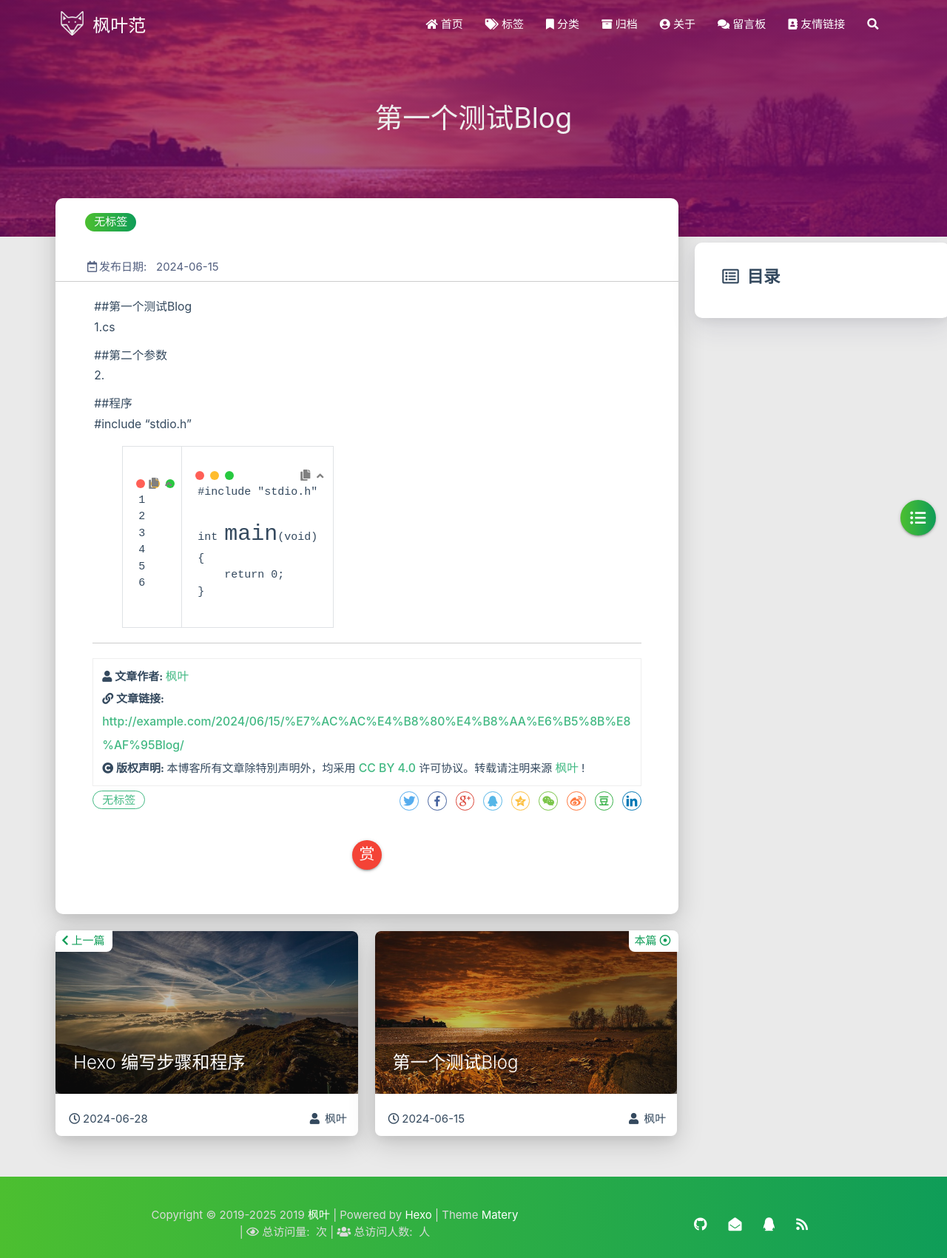
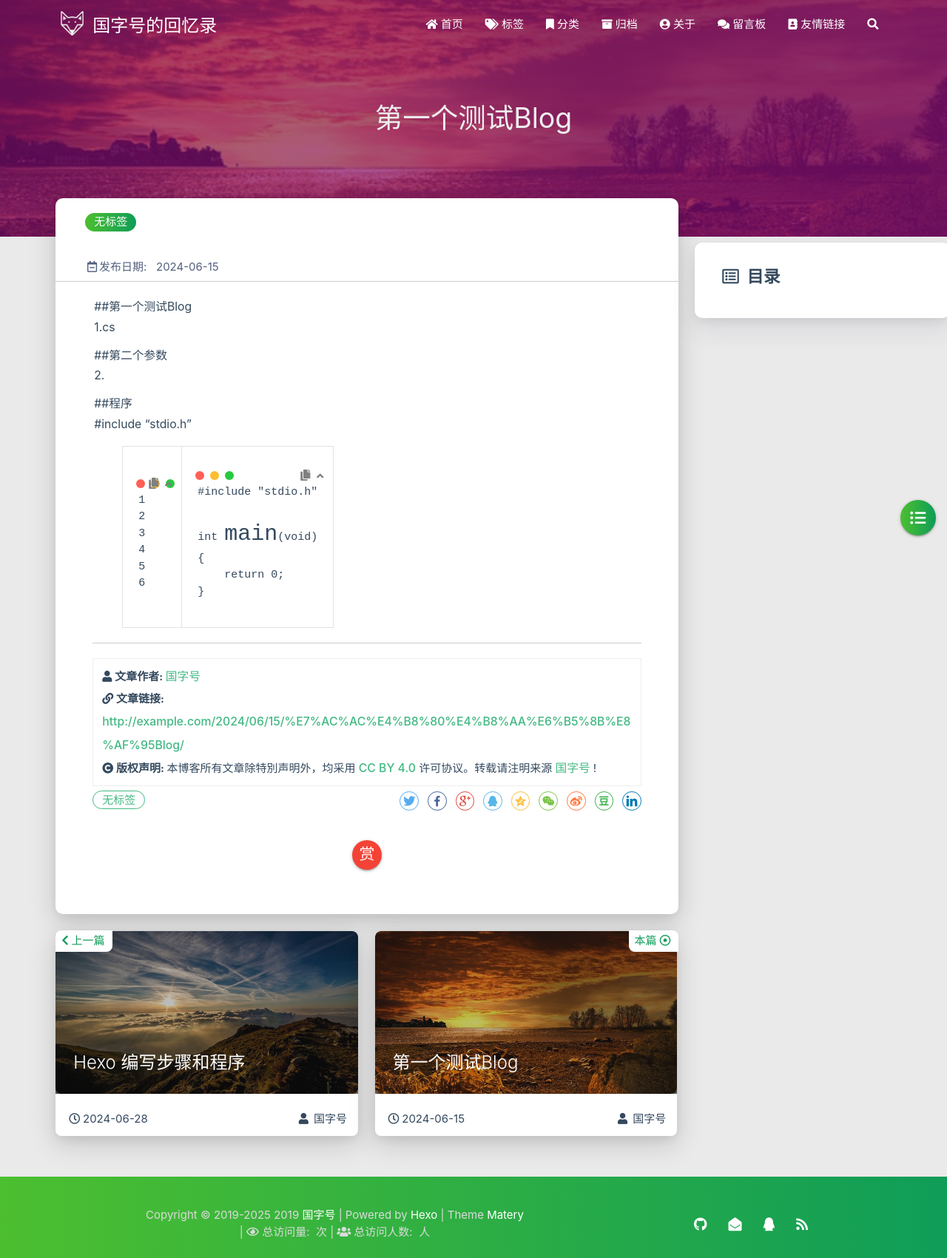
Before and after one commit to guobuguo/guobuguo.github.io, a plain HTML site: page 2024/06/15/第一个测试Blog/index.html in a window 1280 px wide. Shown: the whole page at 74% size. Drawn offline with Linux system fonts and the light colour scheme; some packages are replaced by stand-ins of ours; no server answers; a script that the page names is missing.

Commit message:
Site updated: 2025-06-01 17:33:24

```diff
--- a/2024/06/15/第一个测试Blog/index.html
+++ b/2024/06/15/第一个测试Blog/index.html
@@ -4,7 +4,7 @@
 
 <head>
     <meta charset="utf-8">
-    <meta name="keywords" content="第一个测试Blog, 枫叶范">
+    <meta name="keywords" content="第一个测试Blog, 国字号的回忆录">
     <meta name="description" content="">
     <meta http-equiv="X-UA-Compatible" content="IE=edge">
     <meta name="viewport" content="width=device-width, initial-scale=1.0, user-scalable=no">
@@ -16,7 +16,7 @@
     <!-- Global site tag (gtag.js) - Google Analytics -->
 
 
-    <title>第一个测试Blog | 枫叶范</title>
+    <title>第一个测试Blog | 国字号的回忆录</title>
     <link rel="icon" type="image/png" href="/favicon.png">
 
     <link rel="stylesheet" type="text/css" href="/libs/awesome/css/all.css">
@@ -43,7 +43,7 @@
 
                     <img src="/medias/logo.png" class="logo-img" alt="LOGO">
 
-                    <span class="logo-span">枫叶范</span>
+                    <span class="logo-span">国字号的回忆录</span>
                 </a>
             </div>
 
@@ -142,7 +142,7 @@
 
         <img src="/medias/logo.png" class="logo-img circle responsive-img">
 
-        <div class="logo-name">枫叶范</div>
+        <div class="logo-name">国字号的回忆录</div>
         <div class="logo-desc">
 
             Never really desperate, only the lost of the soul.
@@ -485,7 +485,7 @@
                     </i>
                 </span>
                 <span class="reprint-info">
-                    <a href="/about" rel="external nofollow noreferrer">枫叶</a>
+                    <a href="/about" rel="external nofollow noreferrer">国字号</a>
                 </span>
             </div>
             <div class="reprint__type">
@@ -508,7 +508,7 @@
                     本博客所有文章除特別声明外，均采用
                     <a href="https://creativecommons.org/licenses/by/4.0/deed.zh" rel="external nofollow noreferrer" target="_blank">CC BY 4.0</a>
                     许可协议。转载请注明来源
-                    <a href="/about" target="_blank">枫叶</a>
+                    <a href="/about" target="_blank">国字号</a>
                     !
                 </span>
             </div>
@@ -726,7 +726,7 @@
                         <span class="publish-author">
 
                             <i class="fas fa-user fa-fw"></i>
-                            枫叶
+                            国字号
 
                         </span>
                     </div>
@@ -763,7 +763,7 @@
                         <span class="publish-author">
 
                             <i class="fas fa-user fa-fw"></i>
-                            枫叶
+                            国字号
 
                         </span>
                     </div>
@@ -962,7 +962,7 @@
                 <span id="year">2019-2025</span>
 
             <span id="year">2019</span>
-            <a href="/about" target="_blank">枫叶</a>
+            <a href="/about" target="_blank">国字号</a>
             |&nbsp;Powered by&nbsp;<a href="https://hexo.io/" target="_blank">Hexo</a>
             |&nbsp;Theme&nbsp;<a href="https://github.com/blinkfox/hexo-theme-matery" target="_blank">Matery</a>
             <br>
```
Also changed, not shown: 2024/06/28/Hexo-编写步骤和程序/index.html (+9 -9 lines), archives/2024/06/index.html (+7 -7 lines), archives/2024/index.html (+7 -7 lines), archives/index.html (+7 -7 lines), index.html (+7 -7 lines).
